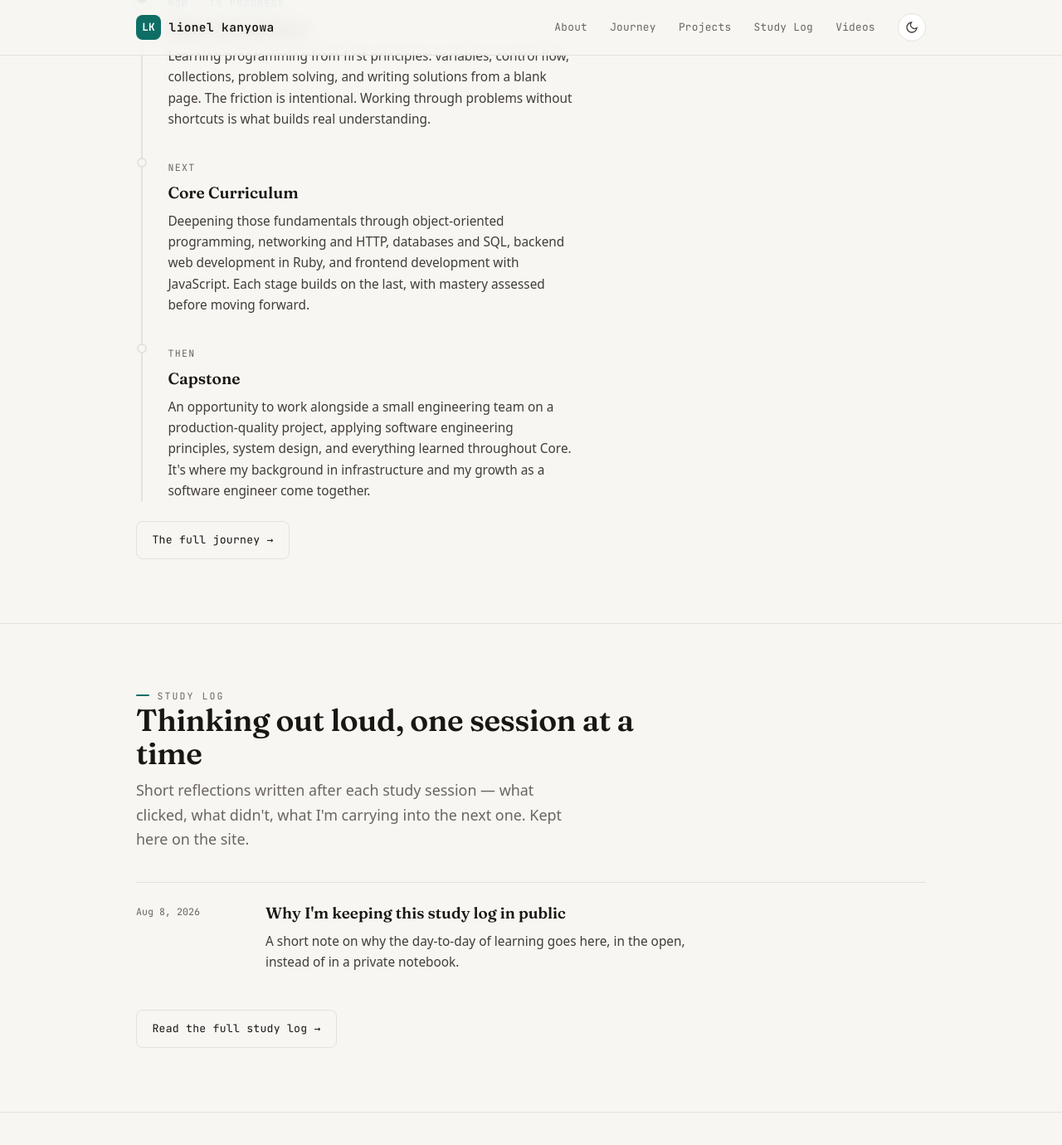
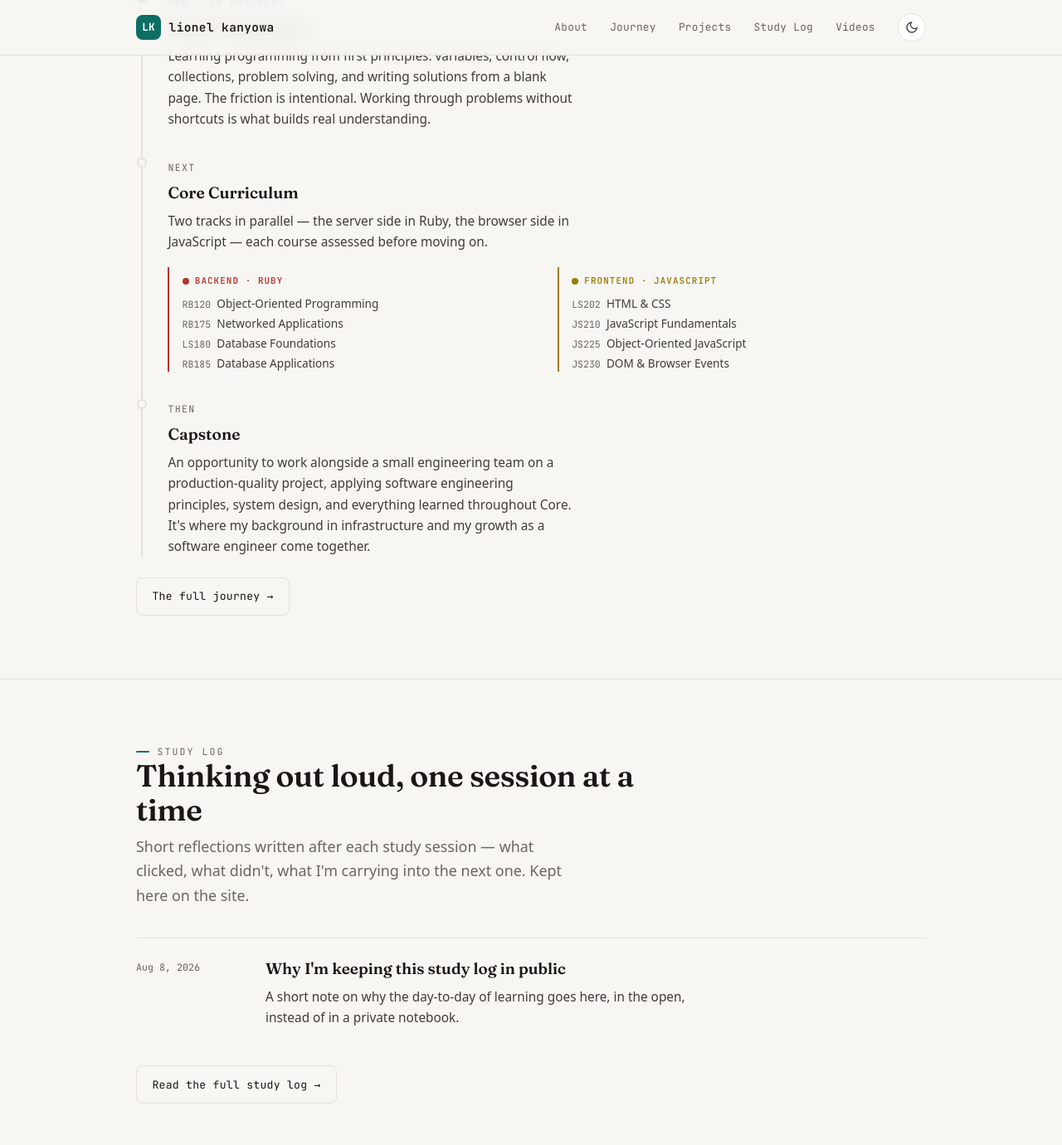
Before and after one commit to lionelkanyowa/lionelkanyowa.github.io, a Jekyll site: the page built from index.html, in a window 1280 px wide and 1400 px high, scrolled down 1126 px. Shown: the top 1380 px of the window at 83% size. Built offline with Jekyll 4.4.1, drawn with Linux system fonts in a browser that asks for light colours.

Commit message:
feat: split Core Curriculum into Ruby (backend) and JS (frontend) tracks
Co-Authored-By: Claude Opus 4.8 <noreply@anthropic.com>

```diff
--- a/assets/css/main.css
+++ b/assets/css/main.css
@@ -17,6 +17,8 @@
   --accent-ink: #FFFFFF;
   --code-str: #6E5B4B;
   --code-comment: #A9A199;
+  --track-ruby: #B5342A;
+  --track-js: #9A7D0A;
 
   --sans: system-ui, -apple-system, "Segoe UI", Roboto, Helvetica, Arial, sans-serif;
   --serif: "Fraunces", "Iowan Old Style", "Palatino Linotype", Palatino, Georgia, serif;
@@ -40,17 +42,21 @@
     --accent-ink: #07211E;
     --code-str: #C9A98C;
     --code-comment: #6A625A;
+    --track-ruby: #F0857A;
+    --track-js: #EAC64E;
   }
 }
 :root[data-theme="light"] {
   --ground: #F7F6F3; --surface: #FFFFFF; --surface-2: #F1EFEA;
   --ink: #1A1613; --ink-soft: #423C37; --muted: #6C6560; --hairline: #E5E1DB;
   --accent: #0E6E66; --accent-ink: #FFFFFF; --code-str: #6E5B4B; --code-comment: #A9A199;
+  --track-ruby: #B5342A; --track-js: #9A7D0A;
 }
 :root[data-theme="dark"] {
   --ground: #14110F; --surface: #1C1815; --surface-2: #221D19;
   --ink: #F3EFE9; --ink-soft: #D8D2CA; --muted: #A29A90; --hairline: #2C2621;
   --accent: #45C9BC; --accent-ink: #07211E; --code-str: #C9A98C; --code-comment: #6A625A;
+  --track-ruby: #F0857A; --track-js: #EAC64E;
 }
 
 /* ---- reset / base ------------------------------------------------------- */
@@ -209,6 +215,20 @@ a:focus-visible, button:focus-visible, input:focus-visible {
 .stage h3 { font-family: var(--serif); font-weight: 600; font-size: 1.2rem; margin: 0.15rem 0 0.3rem; }
 .stage p { margin: 0; color: var(--ink-soft); font-size: 0.96rem; max-width: 56ch; }
 
+/* core-curriculum split: Ruby (backend) / JavaScript (frontend) tracks */
+.core-split { display: grid; grid-template-columns: 1fr 1fr; gap: 1.1rem 1.6rem; margin-top: 1.1rem; }
+@media (max-width: 560px) { .core-split { grid-template-columns: 1fr; } }
+.core-branch { border-left: 2px solid var(--hairline); padding-left: 0.95rem; }
+.core-branch.ruby { border-left-color: var(--track-ruby); }
+.core-branch.js { border-left-color: var(--track-js); }
+.branch-tag { display: inline-flex; align-items: center; gap: 0.45rem; font-family: var(--mono); font-size: 0.68rem; font-weight: 600; letter-spacing: 0.1em; text-transform: uppercase; margin-bottom: 0.6rem; }
+.branch-tag::before { content: ""; width: 8px; height: 8px; border-radius: 50%; background: currentColor; flex: none; }
+.core-branch.ruby .branch-tag { color: var(--track-ruby); }
+.core-branch.js .branch-tag { color: var(--track-js); }
+.course-list { list-style: none; margin: 0; padding: 0; display: grid; gap: 0.35rem; }
+.course-list li { font-size: 0.85rem; color: var(--ink-soft); line-height: 1.35; }
+.course-list .code { font-family: var(--mono); font-size: 0.72rem; color: var(--muted); margin-right: 0.45rem; }
+
 /* ---- study log entries -------------------------------------------------- */
 .entries { display: grid; gap: 0; }
 .entry {
--- a/index.html
+++ b/index.html
@@ -62,7 +62,27 @@ description: Systems administrator expanding into software engineering through L
       <div class="stage">
         <span class="st-label">Next</span>
         <h3>Core Curriculum</h3>
-        <p>Deepening those fundamentals through object-oriented programming, networking and HTTP, databases and SQL, backend web development in Ruby, and frontend development with JavaScript. Each stage builds on the last, with mastery assessed before moving forward.</p>
+        <p>Two tracks in parallel — the server side in Ruby, the browser side in JavaScript — each course assessed before moving on.</p>
+        <div class="core-split">
+          <div class="core-branch ruby">
+            <span class="branch-tag">Backend · Ruby</span>
+            <ul class="course-list">
+              <li><span class="code">RB120</span>Object-Oriented Programming</li>
+              <li><span class="code">RB175</span>Networked Applications</li>
+              <li><span class="code">LS180</span>Database Foundations</li>
+              <li><span class="code">RB185</span>Database Applications</li>
+            </ul>
+          </div>
+          <div class="core-branch js">
+            <span class="branch-tag">Frontend · JavaScript</span>
+            <ul class="course-list">
+              <li><span class="code">LS202</span>HTML &amp; CSS</li>
+              <li><span class="code">JS210</span>JavaScript Fundamentals</li>
+              <li><span class="code">JS225</span>Object-Oriented JavaScript</li>
+              <li><span class="code">JS230</span>DOM &amp; Browser Events</li>
+            </ul>
+          </div>
+        </div>
       </div>
       <div class="stage">
         <span class="st-label">Then</span>
```
Also changed, not shown: CLAUDE.md (+4 -0 lines), journey.html (+21 -1 lines).
